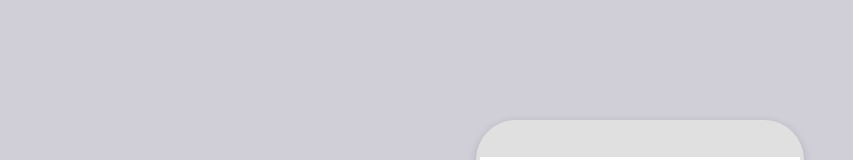
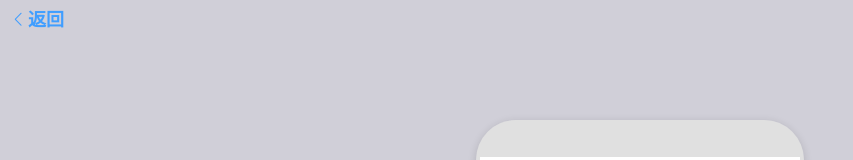
Before and after one commit to Alvin-Liu/h5editor, a Vue app: page /preview in a window 1280 px wide. Shown: the top 160 px of the page, without its empty margins (0-853 px from the left). Built offline with nearby package versions, Linux system fonts and the light colour scheme.

Commit message:
预览页面添加返回并处理修改相邻样式位置

```diff
--- a/src/assets/styles/edit.scss
+++ b/src/assets/styles/edit.scss
@@ -1,44 +1,5 @@
-// 展示编辑区域
-.m-simulator {
-  position: relative;
-  width: $view_width + 8px;
-  height: $view_height + 74px;
-  background-image: url(../phonewhite-7a04c3.svg);
-  background-repeat: no-repeat;
-  box-shadow: 0 2px 8px rgba(0,0,0,.15);
-  border-radius: 40px;
-  > .wrap {
-    position: absolute;
-    top: 37px;
-    left: 4px;
-    width: $view_width;
-    height: $view_height;
-    background-color: #fff
-  }
-}
-
-.wrap-bg {
-  position: absolute;
-  top: 0;
-  left: 0;
-  width: 100%;
-  height: 100%;
-  background-repeat: no-repeat;
-  background-size: cover;
-  background-origin: content-box;
-  background-position: 50% 50%;
-}
-
 #view {
   height: 100%;
-}
-
-// preview
-#preview {
-  @include middle-center;
-  .comp {
-    position: absolute !important;
-  }
 }
 
 // workspace
--- a/src/assets/styles/variable.scss
+++ b/src/assets/styles/variable.scss
@@ -13,9 +13,6 @@ $modules_height: 500px;
 $modules_left: 20px;
 $modules_top: 140px;
 
-$view_width: 320px;
-$view_height: 486px;
-
 $panel_width: 400px;
 $panel_height: 600px;
 $panel_right: 30px;
--- a/src/views/preview.vue
+++ b/src/views/preview.vue
@@ -1,5 +1,8 @@
 <template>
-  <div id="preview" class="m-simulator">
+  <div class="preview">
+    <router-link to="/" class="u-back"><i class="el-icon-arrow-left"></i>返回</router-link>
+    <div class="m-mobile">
+      <div class="m-simulator">
         <div class="wrap">
           <div class="bgm-btn"
             v-if="h5Config.bgm"
@@ -29,6 +32,8 @@
               </div>
             </swiper-slide>
           </swiper>
+        </div>
+      </div>
     </div>
   </div>
 </template>
@@ -113,3 +118,58 @@ export default {
   }
 }
 </script>
+<style lang="scss">
+  $view_width: 320px;
+  $view_height: 486px;
+
+  .preview {
+    overflow: hidden;
+  }
+  .m-mobile {
+    position: absolute;
+    top: 50%;
+    left: 50%;
+    transform: translate(-50%, -50%);
+    .comp {
+      position: absolute !important;
+    }
+  }
+
+  .m-simulator {
+    position: relative;
+    width: $view_width + 8px;
+    height: $view_height + 74px;
+    background-image: url(../assets/phonewhite-7a04c3.svg);
+    background-repeat: no-repeat;
+    box-shadow: 0 2px 8px rgba(0,0,0,.15);
+    border-radius: 40px;
+    > .wrap {
+      position: absolute;
+      top: 37px;
+      left: 4px;
+      width: $view_width;
+      height: $view_height;
+      background-color: #fff
+    }
+  }
+
+  .wrap-bg {
+    position: absolute;
+    top: 0;
+    left: 0;
+    width: 100%;
+    height: 100%;
+    background-repeat: no-repeat;
+    background-size: cover;
+    background-origin: content-box;
+    background-position: 50% 50%;
+  }
+
+  .u-back {
+    float: left;
+    margin: 10px;
+    color: #409eff;
+    font-size: 18px;
+    font-weight: bold;
+  }
+</style>
```
Lines whose indentation alone changed are shown as unchanged.
